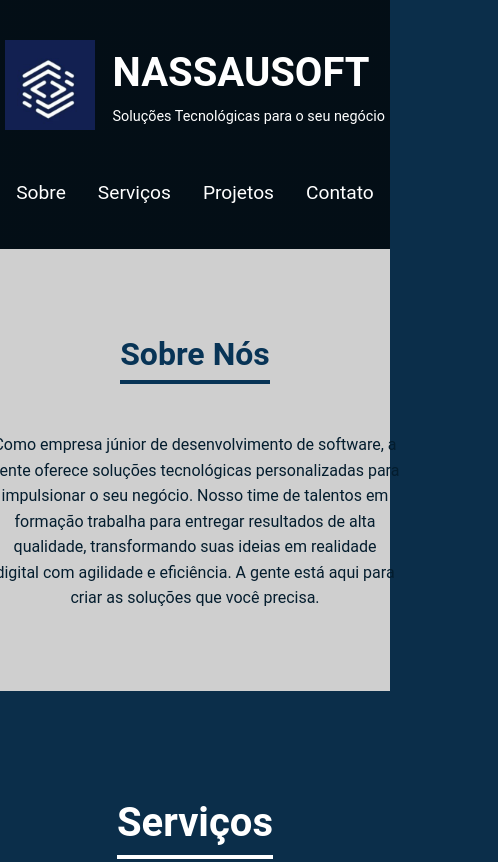
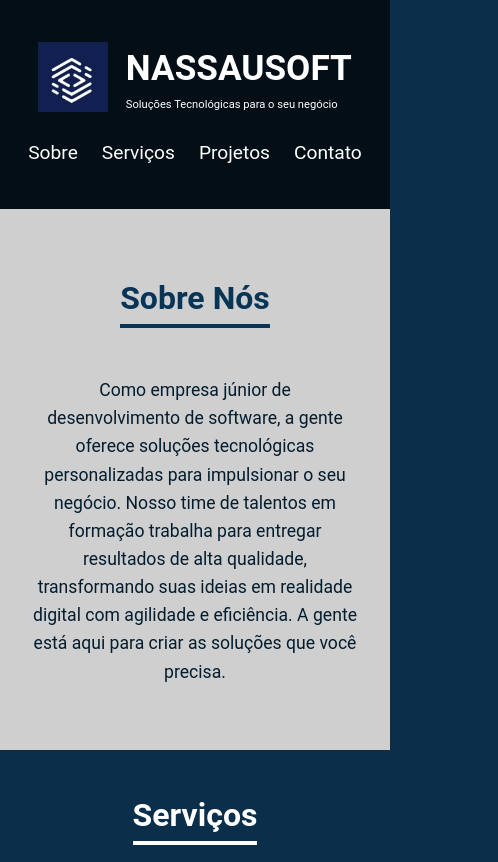
Before and after one commit to vituzer4/NassauSoft-site, a plain HTML site: page index.html in a window 390 px wide. Shown: the top 862 px of the page, 498 px wide, since content can reach past the window. Drawn offline with Linux system fonts and the light colour scheme.

Commit message:
responsividade ajustada de header, sobre nos e serviços

```diff
--- a/css/style.css
+++ b/css/style.css
@@ -28,10 +28,11 @@
     url("assets/images/bg-header.jpg") no-repeat center center/cover;
 
   display: flex;
-  flex-direction: row;
+  flex-direction: column;
   justify-content: space-around;
   align-items: center;
 
+  gap: 1.5em;
   padding: 2.5em 0em;
 }
 
@@ -47,8 +48,8 @@
 
 /*--------------------------------HEADER IMAGEM----------------------*/
 .header__Logo__Imagem {
-  height: 90px;
-  width: 90px;
+  height: 70px;
+  width: 70px;
 }
 
 .header__Logo__Imagem:hover {
@@ -65,11 +66,11 @@
 
 /*--------------------------------TITULO HEADER--------------------*/
 .header__Logo__Titulo{
-  font-size: 2.5rem;
+  font-size: 2.2rem;
 }
 
 .header__Logo__Paragrafo{
-  font-size: .9rem;
+  font-size: .7rem;
 }
 
 /*--------------------------------MENU----------------------------*/
@@ -80,7 +81,7 @@
   flex-direction: row;
   justify-content: space-between;
 
-  gap: 2em;
+  gap: 1.5em;
 }
 
 /*--------------------------------PARAGRAFOS MENU------------------*/
@@ -94,7 +95,6 @@
 /*--------------------------------SOBRE NOS DIV----------------------*/
 
 .sobre__Nos__Div{
-  width: 100%;
   background-color: var(--grey);
   display: flex;
   flex-direction: column;
@@ -102,13 +102,12 @@
   justify-content: center;
 
   gap: 3em;
-  padding: 5em 20px;
-  margin: 0 auto;
+  padding: 4em 2em;
 }
 
 /*--------------------------------SOBRE NOS H2----------------------*/
 .sobre__Nos__Div__H2{
-  font-size: 2.5rem;
+  font-size: 2rem;
   color: var(--secondary);
   text-align: center;
 }
@@ -123,9 +122,8 @@
 
 /*--------------------------------SOBRE NOS PARAGRAFO-------------------*/
 .sobre__Nos__Div__Paragrafo{
-  font-size: 1.5rem;
+  font-size: 1.1rem;
   color: var(--dark);
-  width: 30em;
   text-align: center;
 }
 
@@ -144,13 +142,13 @@
 
 .servicos{
   display: flex;
-  flex-direction: row;
+  flex-direction: column;
   justify-content: center;
   gap: 3em;
 }
 
 .servicos__H2{
-  font-size: 2.5rem;
+  font-size: 2rem;
   color: var(--light);
   text-align: center;
   margin: 40px 0px;
@@ -238,30 +236,37 @@
   margin-top: auto;
 }
 
-@media (max-width: 768px) {
-  nav {
-    gap: 10px;
-  }
-
-  section {
-    padding: 60px 20px;
-  }
-}
 
 
-@media screen and (max-width: 919px) {
+@media screen and (min-width: 919px) {
   .header__Div{
-    flex-direction: column;
+    flex-direction: row;
 
     gap: 3em;
   }
 }
-@media screen and (max-width: 1150px) {
+
+@media screen and (min-width: 1200px) {
+  .sobre__Nos__Div{
+    flex-direction: row;
+    justify-content: center;
+    padding: 10em;
+
+    gap: 6em;
+  }
+
   .sobre__Nos__Div__H2{
-    font-size: 2rem;
+    font-size: 2.5rem;
   }
+
   .sobre__Nos__Div__Paragrafo{
-    font-size: 1rem;
-    padding: 0em 10%;
+    width: 33em;
+  }
+
+}
+
+@media screen and (min-width: 1394px) {
+  .servicos{
+    flex-direction: row;
   }
 }
```
